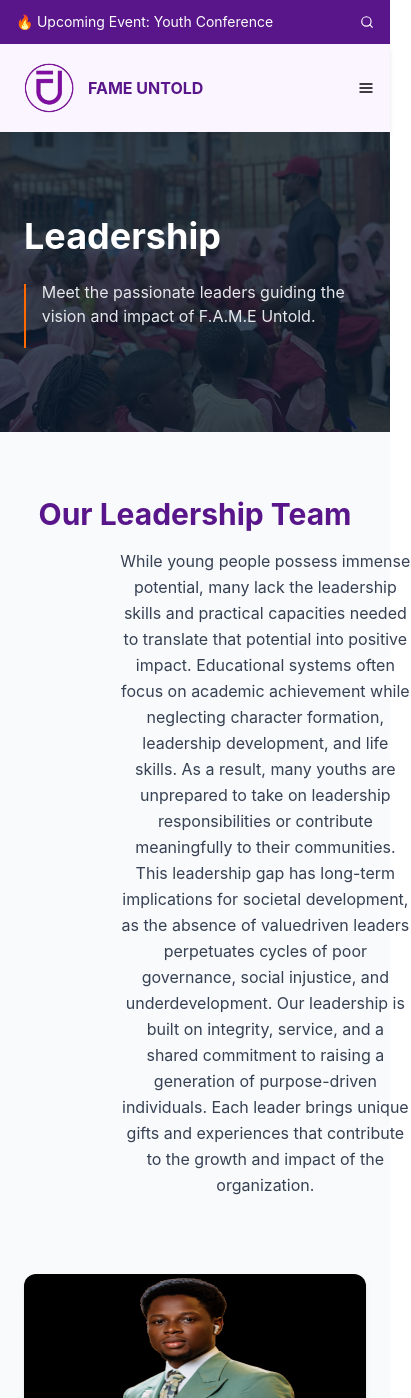
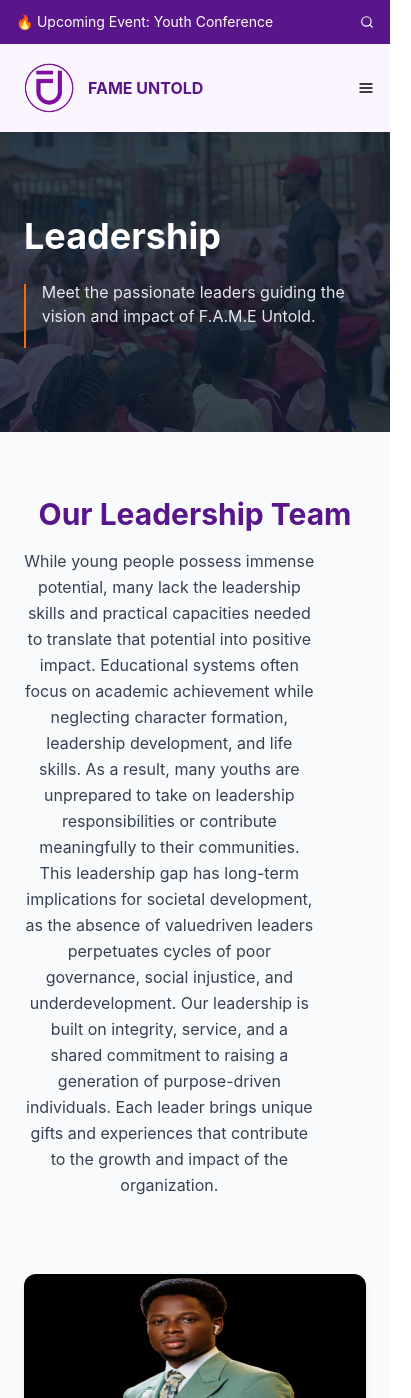
Before and after one commit to Fameuntold/Fameuntold, a React (Vite) app in the folder client/: page /leader in a window 390 px wide. Shown: the top 1398 px of the page, 411 px wide, since content can reach past the window. Built offline with nearby package versions, Linux system fonts and the light colour scheme.

Commit message:
leadership

```diff
--- a/client/src/pages/Leadership.jsx
+++ b/client/src/pages/Leadership.jsx
@@ -51,7 +51,7 @@ export default function Leadership() {
                 <h2 className="text-3xl font-bold text-purple-900 mb-4">
                     Our Leadership Team
                 </h2>
-                <p className="text-gray-700 text-center flex leading-relaxed mb-3 w-[85%] ml-[6rem]">
+                <p className="text-gray-700 text-center flex leading-relaxed mb-3 w-[85%] ml-0 md:ml-[6rem]">
 
                     While young people possess immense potential, many lack the leadership
                     skills and practical capacities needed to translate that potential into positive
```
